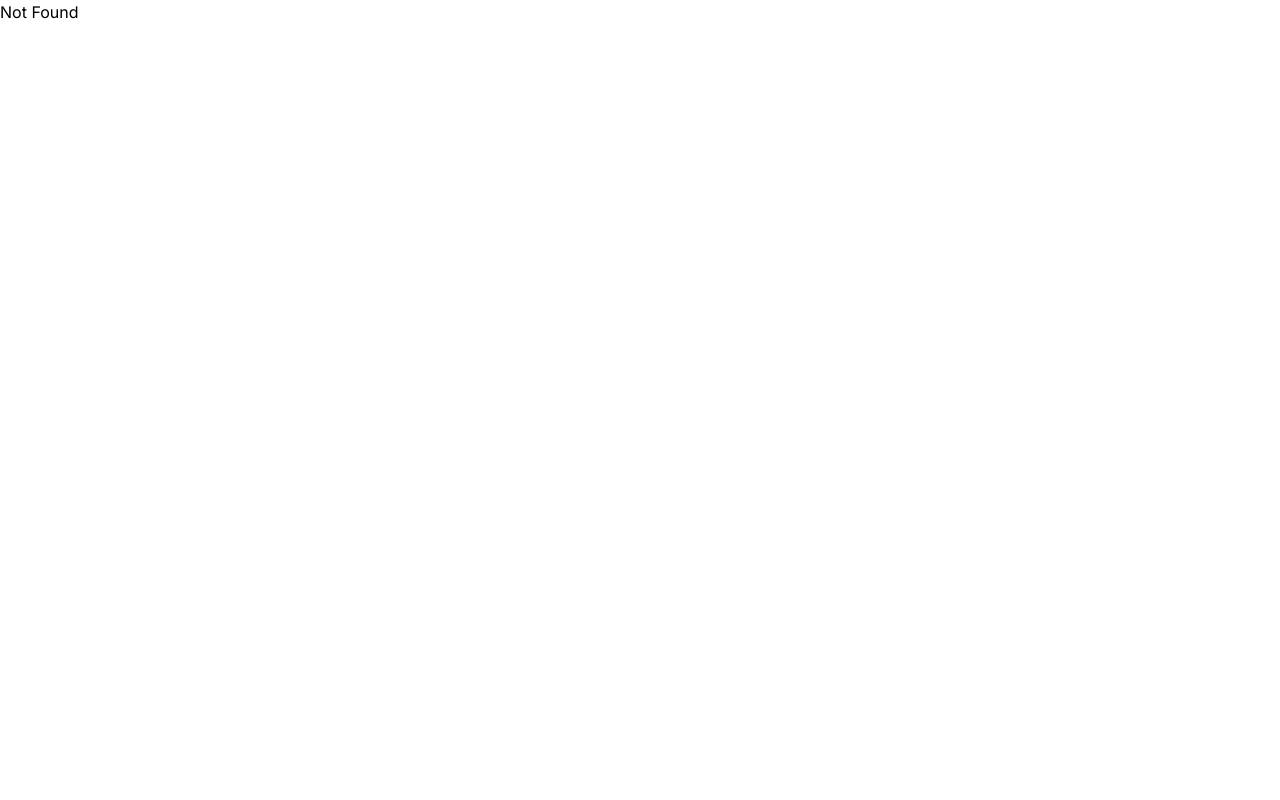
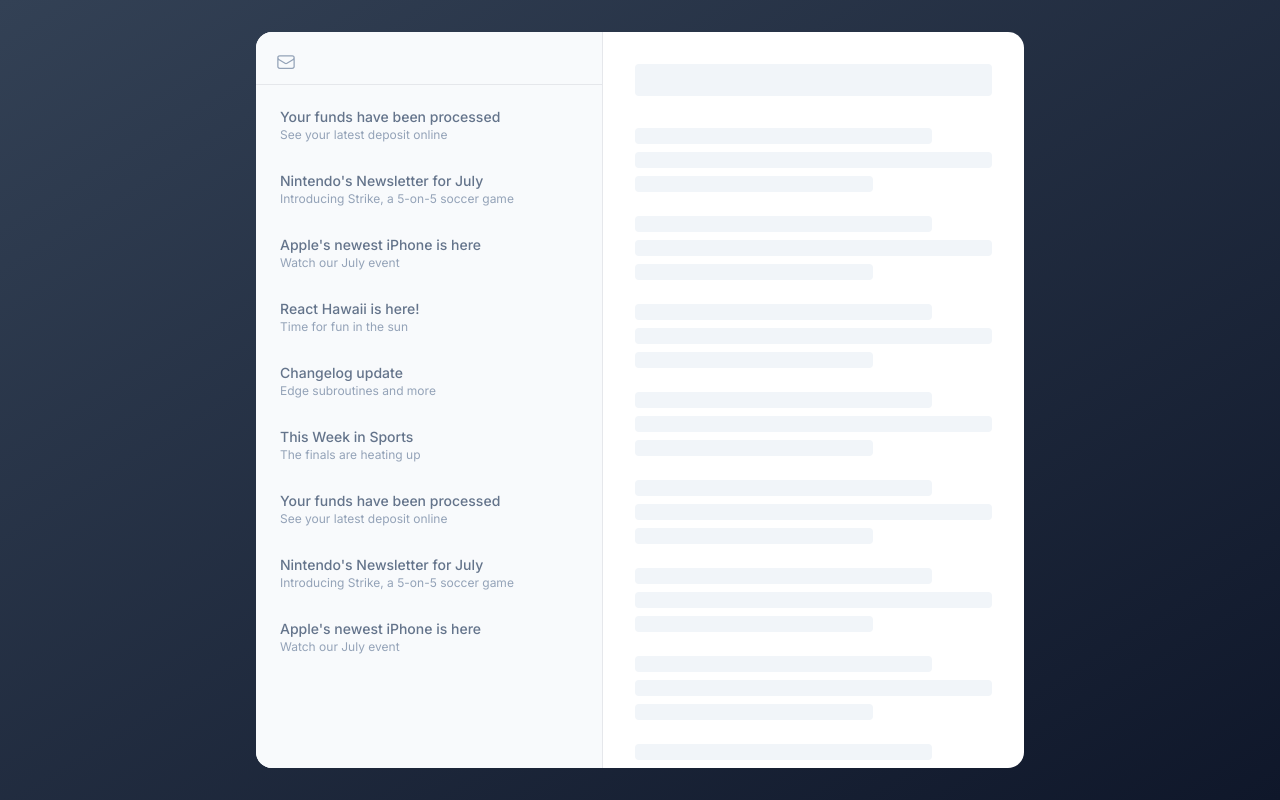
Before and after one commit to ndstephens/framer-motion-recipes, a Next.js app: page /2-email in a window 1280 px wide. Before the commit this address had no page. Built offline with nearby package versions, Linux system fonts and the light colour scheme.

Commit message:
project start

```diff
--- /dev/null
+++ b/app/2-email/page.tsx
@@ -0,0 +1,77 @@
+'use client';
+
+import { useState } from 'react';
+import { EnvelopeIcon } from '@heroicons/react/24/outline';
+
+let titles = [
+  ["Apple's newest iPhone is here", 'Watch our July event'],
+  [
+    "Nintendo's Newsletter for July",
+    'Introducing Strike, a 5-on-5 soccer game',
+  ],
+  ['Your funds have been processed', 'See your latest deposit online'],
+  ['This Week in Sports', 'The finals are heating up'],
+  ['Changelog update', 'Edge subroutines and more'],
+  ['React Hawaii is here!', 'Time for fun in the sun'],
+];
+
+export default function Email() {
+  const [messages, setMessages] = useState([...Array(9).keys()]);
+
+  function addMessage() {
+    let newId = (messages.at(-1) || 0) + 1;
+    setMessages((messages) => [...messages, newId]);
+  }
+
+  function archiveMessage(mid: number) {
+    setMessages((messages) => messages.filter((id) => id !== mid));
+  }
+
+  return (
+    <div className="flex h-screen flex-col items-center justify-center overscroll-y-contain bg-gradient-to-br from-slate-700 to-slate-900 px-6 py-8 text-slate-600">
+      <div className="mx-auto flex w-full max-w-3xl flex-1 overflow-hidden rounded-2xl bg-white ">
+        <div className="flex w-[45%] flex-col bg-slate-50 py-2">
+          <div className="border-b px-5">
+            <div className="flex justify-between py-2 text-right">
+              <button
+                onClick={addMessage}
+                className="-mx-2 rounded px-2 py-1 text-slate-400 hover:text-slate-500 active:bg-slate-200"
+              >
+                <EnvelopeIcon className="h-5 w-5 " />
+              </button>
+            </div>
+          </div>
+          <ul className="overflow-y-scroll px-3 pt-2">
+            {[...messages].reverse().map((mid) => (
+              <li key={mid} className="relative py-0.5">
+                <button
+                  onClick={() => archiveMessage(mid)}
+                  className="block w-full cursor-pointer truncate rounded px-3 py-3 text-left hover:bg-slate-200"
+                >
+                  <p className="truncate text-sm font-medium text-slate-500">
+                    {titles[mid % titles.length][0]}
+                  </p>
+                  <p className="truncate text-xs text-slate-400">
+                    {titles[mid % titles.length][1]}
+                  </p>
+                </button>
+              </li>
+            ))}
+          </ul>
+        </div>
+        <div className="flex-1 overflow-y-scroll border-l px-8 py-8">
+          <h1 className="h-8 rounded bg-slate-100 text-2xl font-bold" />
+          <div className="mt-8 space-y-6">
+            {[...Array(9).keys()].map((i) => (
+              <div key={i} className="space-y-2 text-sm">
+                <p className="h-4 w-5/6 rounded bg-slate-100" />
+                <p className="h-4 rounded bg-slate-100" />
+                <p className="h-4 w-4/6 rounded bg-slate-100" />
+              </div>
+            ))}
+          </div>
+        </div>
+      </div>
+    </div>
+  );
+}
```
Also changed, not shown: app/2-email/README.md (added).
